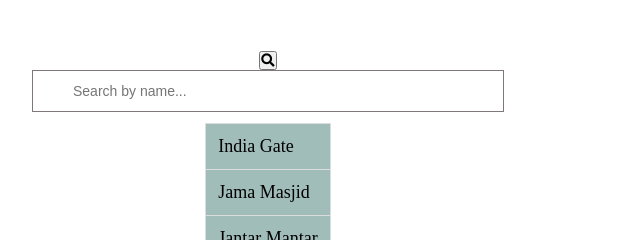
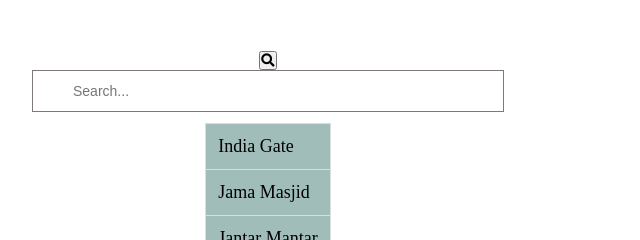
Before and after one commit to A-kriti/Delhi-Tourism, a plain HTML site: page index.html in a window 1280 px wide. Shown: the part 240-480 px from the top of the page, 372-1012 px from the left. Drawn offline with nearby package versions, Linux system fonts and the light colour scheme; a web font is replaced by a local one.

Commit message:
Update index.html

```diff
--- a/index.html
+++ b/index.html
@@ -43,7 +43,7 @@
 
 
                 <button type="submit"><i class="fa fa-search"></i></button>
-               <input type="text" id="myInput" onkeyup="myFunction()" placeholder="Search by name..." title="Type in a name">
+               <input type="text" id="myInput" onkeyup="myFunction()" placeholder="Search..." title="Type in a name">
 
 
                 <ul id="myUL">
```
